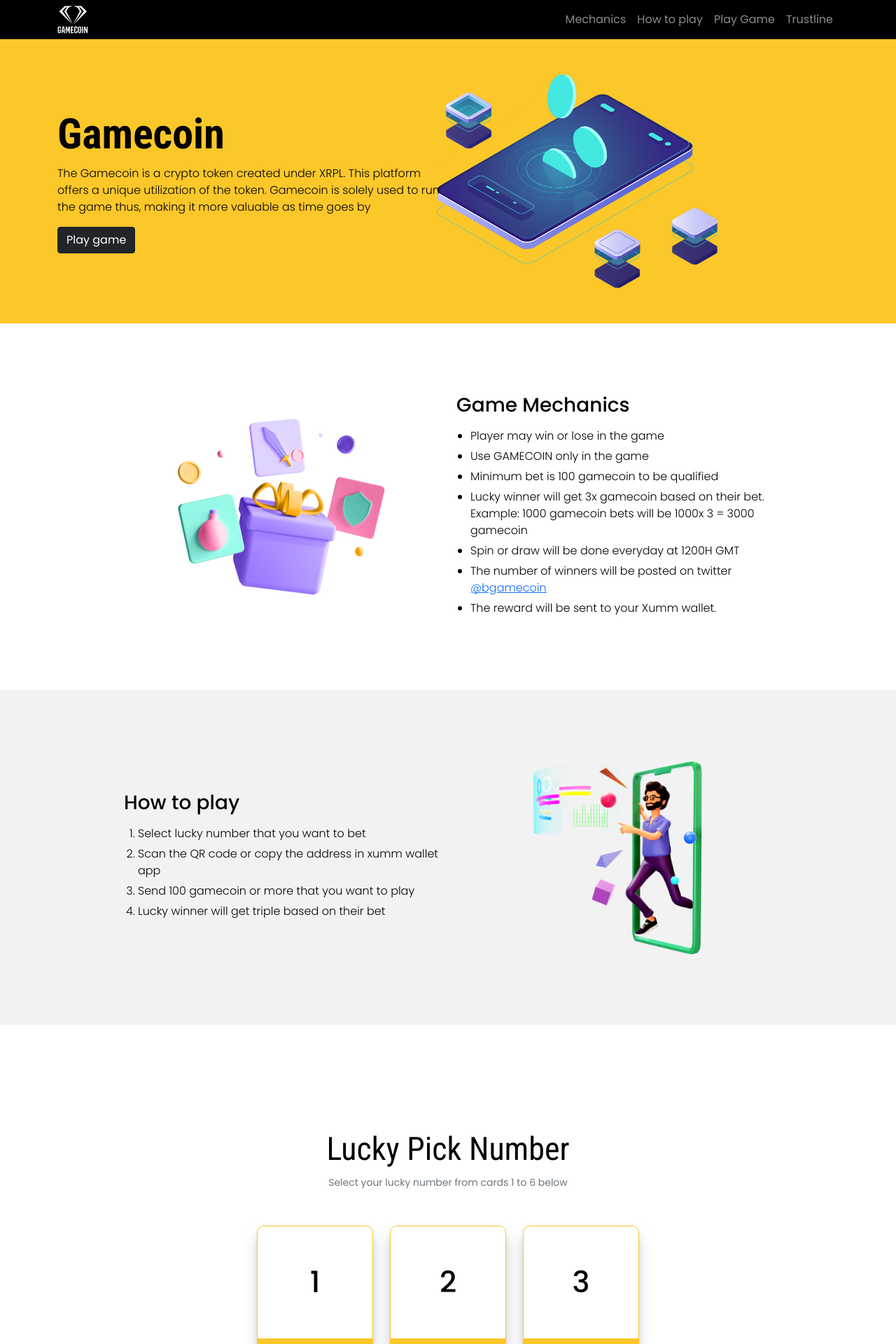
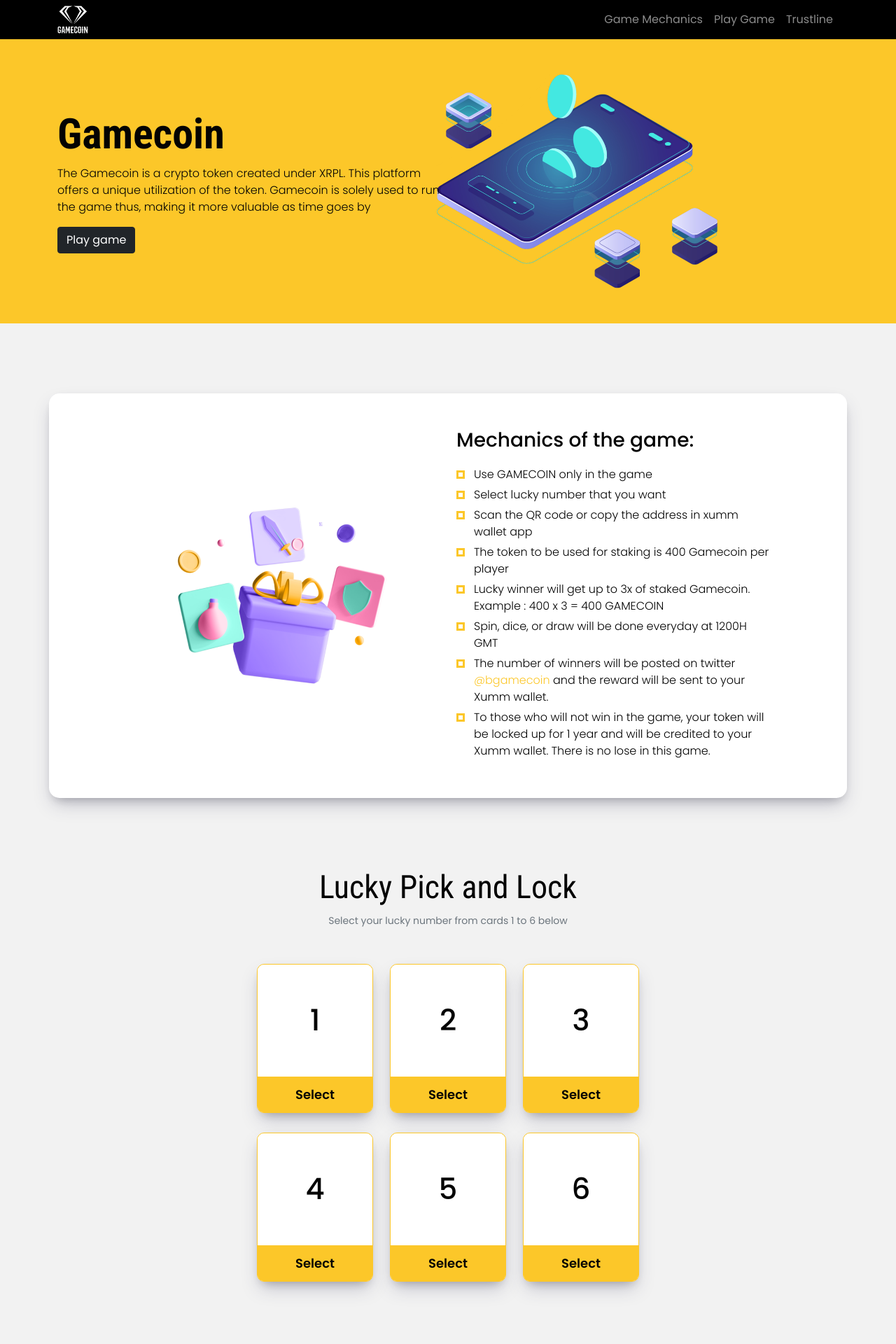
Before and after one commit to dhanmarlanortiz/gamecoin, a PHP site: page / in a window 1280 px wide. Shown: the top 1920 px of the page at 70% size. Run offline with PHP 8.4, Linux system fonts and the light colour scheme.

Commit message:
updated content and design

```diff
--- a/css/main.css
+++ b/css/main.css
@@ -69,7 +69,7 @@ main .banner p {
   font-weight: 300;
 }
 main h3 {
-  margin-bottom: 15px;
+  margin-bottom: 20px;
 }
 main h2 {
   font-size: 36px;
@@ -92,6 +92,27 @@ main ul li, main ol li {
   color: #030303;
   font-weight: 300;
 }
+main ul {
+  list-style: none;
+}
+main ul li {
+  position: relative;
+  padding-left: 5px;
+}
+main ul li::before {
+  content: "";
+  height: 12px;
+  width: 12px;
+  position: relative;
+  position: absolute;
+  top: 6px;
+  left: -20px;
+  border: solid 3px #fcc729;
+}
+main a {
+  color: #fcc729;
+  text-decoration: none;
+}
 
 .navbar {
   background-color: #000;
@@ -107,8 +128,7 @@ main ul li, main ol li {
   width: auto;
   top: 50%;
   left: 0;
-  -webkit-transform: translateY(-50%);
-          transform: translateY(-50%);
+  transform: translateY(-50%);
 }
 
 #how-to-play {
@@ -116,23 +136,26 @@ main ul li, main ol li {
 }
 #how-to-play img {
   max-width: 250px;
-  -webkit-transform: scaleX(-1);
-          transform: scaleX(-1);
+  transform: scaleX(-1);
 }
 
 .card {
   margin: 10px auto;
   border-radius: 10px;
-  -webkit-box-shadow: 0 13px 27px -5px rgba(50, 50, 93, 0.25), 0 8px 16px -8px rgba(0, 0, 0, 0.3), 0 -6px 16px -6px rgba(0, 0, 0, 0.03);
-          box-shadow: 0 13px 27px -5px rgba(50, 50, 93, 0.25), 0 8px 16px -8px rgba(0, 0, 0, 0.3), 0 -6px 16px -6px rgba(0, 0, 0, 0.03);
+  box-shadow: 0 13px 27px -5px rgba(50, 50, 93, 0.25), 0 8px 16px -8px rgba(0, 0, 0, 0.3), 0 -6px 16px -6px rgba(0, 0, 0, 0.03);
   overflow: hidden;
   border: solid 1px #fcc729;
+  transition: all ease-in-out 0.2s;
 }
 @media screen and (min-width: 992px) {
   .card {
     max-width: 200px;
     min-height: 200px;
   }
+}
+.card:hover {
+  transform: translateY(-4px);
+  transition: all ease-in-out 0.2s;
 }
 .card .card-body {
   padding: 0;
@@ -153,10 +176,8 @@ main ul li, main ol li {
   top: 0;
   left: 50%;
   z-index: 1;
-  -webkit-filter: invert(1);
-          filter: invert(1);
-  -webkit-transform: translateX(-50%);
-          transform: translateX(-50%);
+  filter: invert(1);
+  transform: translateX(-50%);
   opacity: 0.025;
   height: calc(100% - 42px);
 }
@@ -254,6 +275,17 @@ footer ul.socials li a:hover, footer ul.socials li a:focus {
   color: #fcc729;
 }
 
+#game-mechanics {
+  padding-bottom: 50px;
+  background-color: #f2f2f2;
+}
+#game-mechanics .row {
+  box-shadow: 0 13px 27px -5px rgba(50, 50, 93, 0.25), 0 8px 16px -8px rgba(0, 0, 0, 0.3), 0 -6px 16px -6px rgba(0, 0, 0, 0.03);
+  border-radius: 15px;
+  padding: 50px 0;
+  background: #fff;
+}
+
 #lucky-modal .modal-content {
   border: solid 2px #FCC729;
 }
@@ -262,5 +294,8 @@ footer ul.socials li a:hover, footer ul.socials li a:focus {
 }
 
 #play-game {
-  padding: 150px 0 200px;
+  padding-top: 50px;
+  background-color: #f2f2f2;
 }
+
+/*# sourceMappingURL=main.css.map */
--- a/index.php
+++ b/index.php
@@ -26,6 +26,7 @@
     <link rel="icon" type="image/png" sizes="16x16" href="images/favicon_io/favicon-16x16.png">
 
     <link href="https://cdn.jsdelivr.net/npm/bootstrap@5.1.3/dist/css/bootstrap.min.css" rel="stylesheet" integrity="sha384-1BmE4kWBq78iYhFldvKuhfTAU6auU8tT94WrHftjDbrCEXSU1oBoqyl2QvZ6jIW3" crossorigin="anonymous">
+    <link rel="stylesheet" href="https://cdnjs.cloudflare.com/ajax/libs/animate.css/4.1.1/animate.min.css" />
     <link rel="stylesheet" href="css/main.css">
     <title>Gamecoin</title>
 </head>
@@ -42,11 +43,11 @@
             <div class="collapse navbar-collapse justify-content-end" id="navbarSupportedContent">
                 <ul class="navbar-nav my-4 my-lg-0 ">
                     <li class="nav-item">
-                        <a class="nav-link" href="#game-mechanics">Mechanics</a>
+                        <a class="nav-link" href="#game-mechanics">Game Mechanics</a>
                     </li>
-                    <li class="nav-item">
+                    <!-- <li class="nav-item">
                         <a class="nav-link" href="#how-to-play">How to play</a>
-                    </li>
+                    </li> -->
                     <li class="nav-item">
                         <a class="nav-link" href="#play-game">Play Game</a>
                     </li>
@@ -74,20 +75,21 @@
 
         <section class="" id="game-mechanics">
             <div class="container">
-                <div class="row">
+                <div class="row game-mechanics-card animate__animated">
                     <div class="col-12 col-md-6 text-center col-lg-5 offset-lg-1 align-self-center">
                         <img class="img-fluid mb-5 mb-md-0" src="images/nft-collectables-300.png" alt="">
                     </div>
                     <div class="col-12 col-md-6 col-lg-5 align-self-center">
-                        <h3>Game Mechanics</h3>
+                        <h3>Mechanics of the game:</h3>
                         <ul>
-                            <li>Player may win or lose in the game</li>
                             <li>Use GAMECOIN only in the game</li>
-                            <li>Minimum bet is 100 gamecoin to be qualified </li>
-                            <li>Lucky winner will get 3x gamecoin based on their bet. Example: 1000 gamecoin bets will be 1000x 3 = 3000 gamecoin</li>
-                            <li>Spin or draw will be done everyday at 1200H GMT </li>
-                            <li>The number of winners will be posted on twitter <a href="https://twitter.com/bgamecoin?s=20&t=EAQO9j2v31Crc_ZS0NkMRQ" target="_blank">@bgamecoin</a></li>
-                            <li>The reward will be sent to your Xumm wallet.</li>
+                            <li>Select lucky number that you want</li>
+                            <li>Scan the QR code or copy the address in xumm wallet app</li>
+                            <li>The token to be used for staking is 400 Gamecoin per player</li>
+                            <li>Lucky winner will get up to 3x of staked Gamecoin.<br>Example : 400 x 3 = 400 GAMECOIN</li>
+                            <li>Spin, dice, or draw will be done everyday at 1200H GMT</li>
+                            <li>The number of winners will be posted on twitter <a href="https://twitter.com/bgamecoin?s=20&t=EAQO9j2v31Crc_ZS0NkMRQ" target="_blank">@bgamecoin</a> and the reward will be sent to your Xumm wallet.</li>
+                            <li>To those who will not win in the game, your token will be locked up for 1 year and will be credited to your Xumm wallet. There is no lose in this game.</li>
                         </ul>
                     </div>
                 </div>
@@ -95,7 +97,7 @@
             </div>
         </section>
 
-        <section class="" id="how-to-play">
+        <!-- <section class="" id="how-to-play">
             <div class="container">
                 <div class="row">
                     <div class="col-12 col-md-6 order-md-2 col-lg-5 text-center align-self-center">
@@ -112,14 +114,13 @@
                     </div>
                 </div>
             </div>
-        </section>
+        </section> -->
 
         <section class="" id="play-game">
             <div class="container">
                 <div class="row">
                     <div class="col-12 text-center">
-                        <h2>Lucky Pick Number
-                        </h2>
+                        <h2>Lucky Pick and Lock</h2>
                         <p class="text-muted">
                             <small>Select your lucky number from cards 1 to 6 below</small>
                         </p>
@@ -128,7 +129,7 @@
                 </div>
                 <div class="row">
                     <div class="col-4 mb-2 col-md-2 offset-md-3">
-                        <div class="card text-center">
+                        <div class="card text-center animate__animated">
                             <div class="card-body">
                                 <a href="" data-bs-toggle="modal" data-bs-target="#lucky-modal" data-bs-qr="rJHmVr7gn7axaqcVgjLh7KHZDFHgTxYNBo">
                                     <h5 class="card-title">1</h5>
@@ -138,7 +139,7 @@
                         </div>
                     </div>
                     <div class="col-4 mb-2 col-md-2">
-                        <div class="card text-center">
+                        <div class="card text-center animate__animated" style="animation-delay:0.6s">
                             <div class="card-body">
                                 <a href="" data-bs-toggle="modal" data-bs-target="#lucky-modal" data-bs-qr="rDixzx6ND4prdhDUhMve7UG67eXohftB5X">
                                     <h5 class="card-title">2</h5>
@@ -148,7 +149,7 @@
                         </div>
                     </div>
                     <div class="col-4 mb-2 col-md-2">
-                        <div class="card text-center">
+                        <div class="card text-center animate__animated" style="animation-delay:0.7s">
                             <div class="card-body">
                                 <a href="" data-bs-toggle="modal" data-bs-target="#lucky-modal" data-bs-qr="rfskUij48xDGUKpH9GRXdd6mDYdvFBo3yg">
                                     <h5 class="card-title">3</h5>
@@ -158,7 +159,7 @@
                         </div>
                     </div>
                     <div class="col-4 mb-2 col-md-2 offset-md-3">
-                        <div class="card text-center">
+                        <div class="card text-center animate__animated" style="animation-delay:0.8s">
                             <div class="card-body">
                                 <a href="" data-bs-toggle="modal" data-bs-target="#lucky-modal" data-bs-qr="rGQ9NZzKGCyqMDUyLPKRZ1udFiuURcuHHU">
                                     <h5 class="card-title">4</h5>
@@ -168,7 +169,7 @@
                         </div>
                     </div>
                     <div class="col-4 mb-2 col-md-2">
-                        <div class="card text-center">
+                        <div class="card text-center animate__animated" style="animation-delay:0.9s">
                             <div class="card-body">
                                 <a href="" data-bs-toggle="modal" data-bs-target="#lucky-modal" data-bs-qr="rM746tTsvguUx5s5cokftrZjEhJ4kHtsBw">
                                     <h5 class="card-title">5</h5>
@@ -178,9 +179,9 @@
                         </div>
                     </div>
                     <div class="col-4 mb-2 col-md-2">
-                        <div class="card text-center">
+                        <div class="card text-center animate__animated" style="animation-delay:1s">
                             <div class="card-body">
-                                <a href="" data-bs-toggle="modal" data-bs-target="#lucky-modal" data-bs-qr="rGQ9NZzKGCyqMDUyLPKRZ1udFiuURcuHHU">
+                                <a href="" data-bs-toggle="modal" data-bs-target="#lucky-modal" data-bs-qr="rhPjSXKJnnhrrCmf4JtxdVvB1XbYT6hF8o">
                                     <h5 class="card-title">6</h5>
                                     <p>Select</p>
                                 </a>
@@ -230,9 +231,9 @@
                 </div>
                 <div class="col-12 col-md-4 text-center text-md-start">
                     <ul class="footer-links mb-5 mb-md-0">
-                        <li>
+                        <!-- <li>
                             <a href="#game-mechanics">Game Mechanics</a>
-                        </li>
+                        </li> -->
                         <li>
                             <a href="#how-to-play">How to play</a>
                         </li>
@@ -254,14 +255,14 @@
                                 <span>Twitter</span>
                             </a>
                         </li>
-                        <li>
+                        <!-- <li>
                             <a class="social-facebook" href="" target="_blank">
                                 <svg xmlns="http://www.w3.org/2000/svg" width="16" height="16" fill="currentColor" class="bi bi-facebook" viewBox="0 0 16 16">
                                     <path d="M16 8.049c0-4.446-3.582-8.05-8-8.05C3.58 0-.002 3.603-.002 8.05c0 4.017 2.926 7.347 6.75 7.951v-5.625h-2.03V8.05H6.75V6.275c0-2.017 1.195-3.131 3.022-3.131.876 0 1.791.157 1.791.157v1.98h-1.009c-.993 0-1.303.621-1.303 1.258v1.51h2.218l-.354 2.326H9.25V16c3.824-.604 6.75-3.934 6.75-7.951z"/>
                                   </svg>
                                 <span>facebook</span>
                             </a>
-                        </li>
+                        </li> -->
                     </ul>
                 </div>
 
@@ -294,6 +295,34 @@
             navigator.clipboard.writeText(copyText.value);
 
             document.getElementById("copy-qr-btn-text").innerHTML = "Copied";
+        }
+
+        addAnimation('game-mechanics-card', 'animate__fadeInUp');
+        addAnimation('card', 'animate__bounceIn');
+
+        function addAnimation(element_class, animate_class) {
+            document.addEventListener("DOMContentLoaded", function(event) {
+                document.addEventListener("scroll", function(event) {
+                    const animatedBoxes = document.getElementsByClassName(element_class);
+                    const windowOffsetTop = window.innerHeight + window.scrollY;
+
+                    Array.prototype.forEach.call(animatedBoxes, (animatedBox) => {
+                        const animatedBoxOffsetTop = animatedBox.offsetTop;
+
+                        if (windowOffsetTop >= animatedBoxOffsetTop) {
+                            addClass(animatedBox, animate_class);
+                        }
+                    });
+                });
+            });
+        }
+
+
+        function addClass(element, className) {
+            const arrayClasses = element.className.split(" ");
+            if (arrayClasses.indexOf(className) === -1) {
+                element.className += " " + className;
+            }
         }
 
 
--- a/scss/main.scss
+++ b/scss/main.scss
@@ -81,7 +81,7 @@ main {
     }
 
     h3 {
-        margin-bottom: 15px;
+        margin-bottom: 20px;
     }
 
     h2 {
@@ -107,6 +107,31 @@ main {
             color: #030303;
             font-weight: 300;
         }
+    }
+
+    ul {
+        list-style: none;
+
+        li {
+            position: relative;
+            padding-left: 5px;
+
+            &::before {
+                content: "";
+                height: 12px;
+                width: 12px;
+                position: relative;
+                position: absolute;
+                top: 6px;
+                left: -20px;
+                border: solid 3px #fcc729;
+            }
+        }
+    }
+
+    a {
+        color: #fcc729;
+        text-decoration: none;
     }
 }
 
@@ -159,10 +184,16 @@ main {
     box-shadow: 0 13px 27px -5px hsl(240deg 30% 28% / 25%), 0 8px 16px -8px hsl(0deg 0% 0% / 30%), 0 -6px 16px -6px hsl(0deg 0% 0% / 3%);
     overflow: hidden;
     border: solid 1px #fcc729;
+    transition: all ease-in-out 0.2s;
 
     @media screen and (min-width: 992px) {
         max-width: 200px;
         min-height: 200px;
+    }
+
+    &:hover {
+        transform: translateY(-4px);
+        transition: all ease-in-out 0.2s;
     }
 
     .card-body {
@@ -307,6 +338,21 @@ footer {
     }
 }
 
+
+#game-mechanics {
+    padding-bottom: 50px;
+    background-color: #f2f2f2;
+
+    .row {
+        box-shadow: 0 13px 27px -5px rgb(50 50 93 / 25%),
+                    0 8px 16px -8px rgb(0 0 0 / 30%),
+                    0 -6px 16px -6px rgb(0 0 0 / 3%);
+        border-radius: 15px;
+        padding: 50px 0;
+        background: #fff;
+    }
+}
+
 #lucky-modal {
     .modal-content {
         border: solid 2px #FCC729;
@@ -318,5 +364,6 @@ footer {
 }
 
 #play-game {
-    padding: 150px 0 200px;
+    padding-top: 50px;
+    background-color: #f2f2f2;
 }
```
Also changed, not shown: 2 other files.
